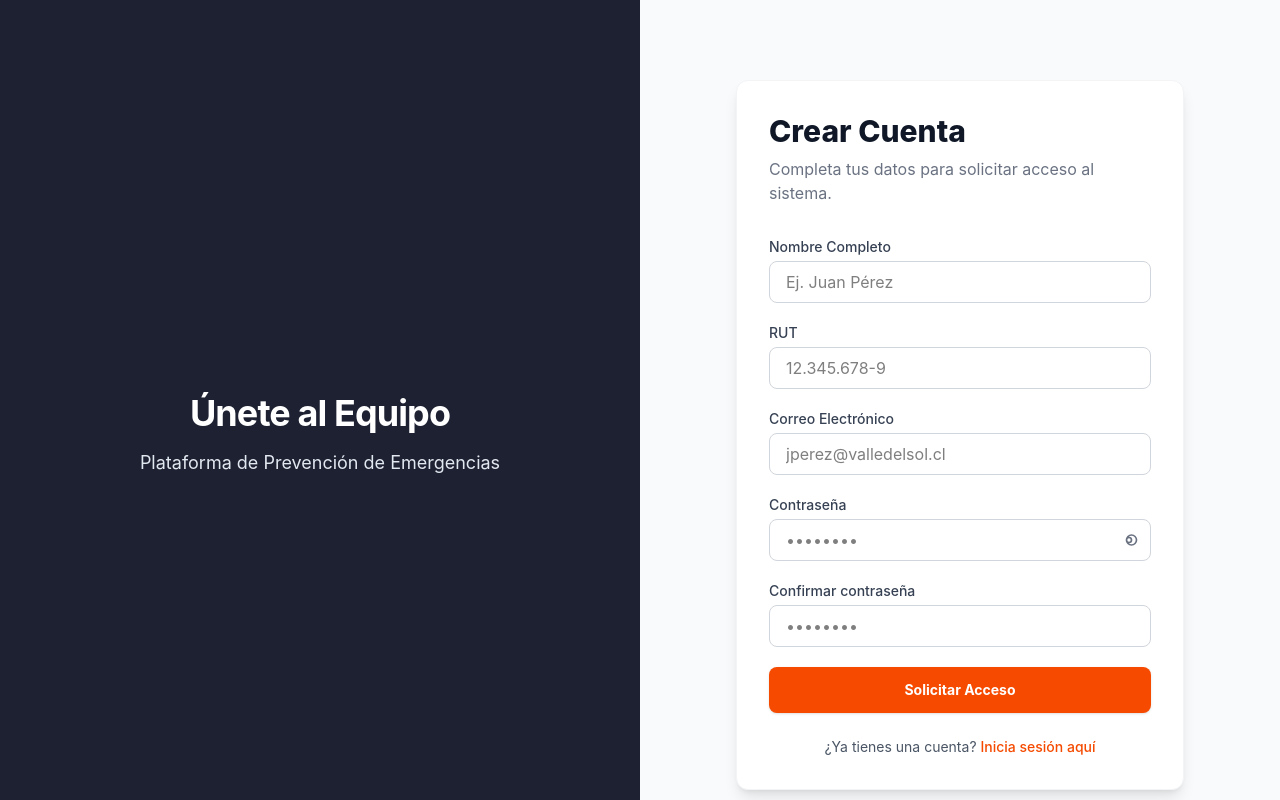
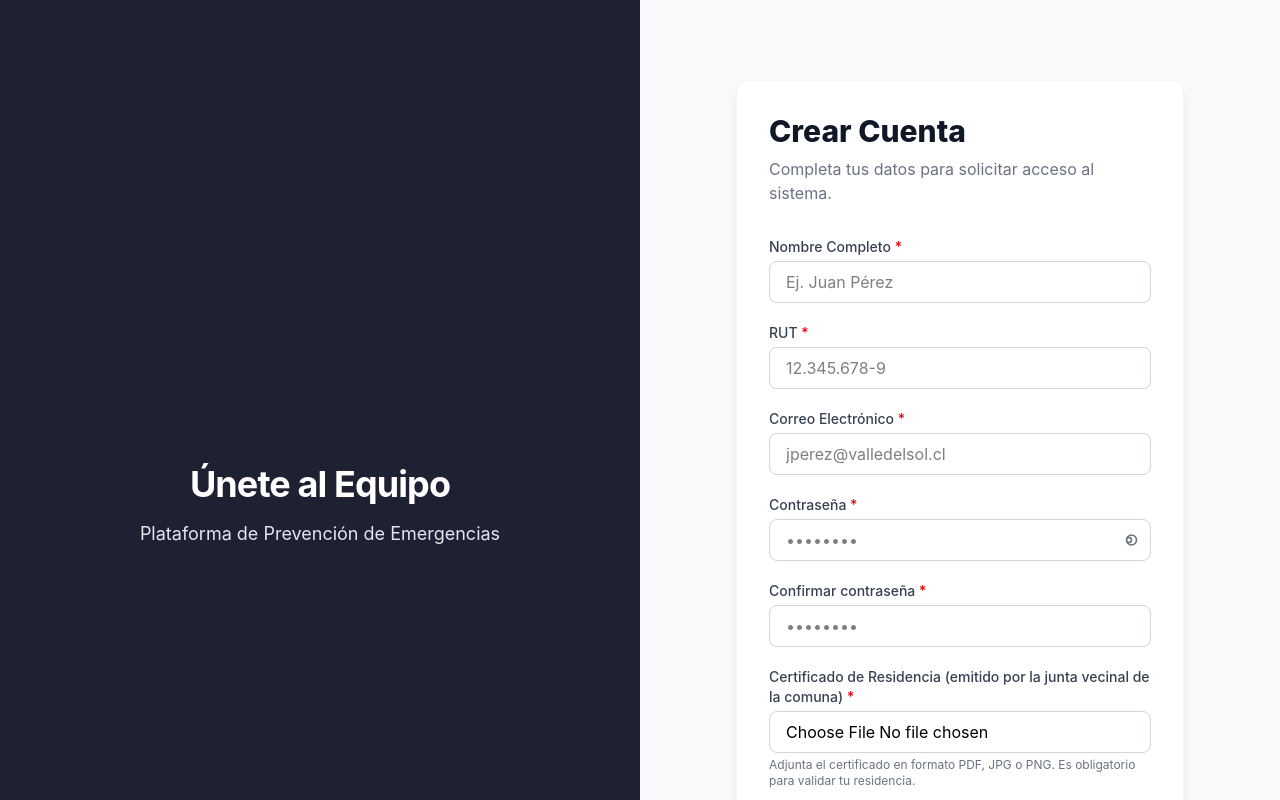
Before and after one commit to Rodri1988/Proyecto-Municipalidad-Valle-del-Sol, a React (Vite) app in the folder Sigi_Front/: page /registro in a window 1280 px wide. Shown: the top 800 px of the page. Built offline with nearby package versions, Linux system fonts and the light colour scheme.

Commit message:
modificacion en el formulario de registro

```diff
--- a/Sigi_Front/src/pages/Register.jsx
+++ b/Sigi_Front/src/pages/Register.jsx
@@ -4,6 +4,11 @@ import { useState } from 'react';
 import { Link } from 'react-router-dom';
 
 export default function Register() {
+  // Estado para el valor de la contraseña y su confirmación
+  const [password, setPassword] = useState("");
+  const [confirmPassword, setConfirmPassword] = useState("");
+  // Estado para mostrar el error si las contraseñas no coinciden
+  const [passwordError, setPasswordError] = useState("");
   // Estado para mostrar un spinner o deshabilitar el botón mientras se envía el formulario
   const [isLoading, setIsLoading] = useState(false);
   // Estado para mostrar o no la contraseña. Así el usuario puede ver lo que escribe si lo necesita.
@@ -13,6 +18,12 @@ export default function Register() {
   // Simulamos una llamada a la API y deshabilitamos el botón mientras tanto.
   const handleSubmit = (e) => {
     e.preventDefault();
+    // Validamos que las contraseñas coincidan antes de continuar
+    if (password !== confirmPassword) {
+      setPasswordError("Las contraseñas no coinciden");
+      return;
+    }
+    setPasswordError("");
     setIsLoading(true);
     setTimeout(() => {
       setIsLoading(false);
@@ -48,9 +59,10 @@ export default function Register() {
           </div>
 
           <form onSubmit={handleSubmit} className="space-y-5">
+
             <div>
               <label htmlFor="fullName" className="block text-sm font-medium text-gray-700 mb-1">
-                Nombre Completo
+                Nombre Completo <span className="text-red-600">*</span>
               </label>
               <input
                 id="fullName"
@@ -62,7 +74,7 @@ export default function Register() {
             </div>
             <div>
               <label htmlFor="rut" className="block text-sm font-medium text-gray-700 mb-1">
-                RUT
+                RUT <span className="text-red-600">*</span>
               </label>
               <input
                 id="rut"
@@ -74,7 +86,7 @@ export default function Register() {
             </div>
             <div>
               <label htmlFor="email" className="block text-sm font-medium text-gray-700 mb-1">
-                Correo Electrónico
+                Correo Electrónico <span className="text-red-600">*</span>
               </label>
               <input
                 id="email"
@@ -86,7 +98,7 @@ export default function Register() {
             </div>
             <div>
               <label htmlFor="password" className="block text-sm font-medium text-gray-700 mb-1">
-                 Contraseña
+                 Contraseña <span className="text-red-600">*</span>
               </label>
               {/*
                 Este bloque nos permite alternar la visibilidad de la contraseña.
@@ -97,6 +109,8 @@ export default function Register() {
                   id="password"
                   type={showPassword ? "text" : "password"}
                   required
+                  value={password}
+                  onChange={e => setPassword(e.target.value)}
                   className="w-full px-4 py-2 border border-gray-300 rounded-lg focus:ring-2 focus:ring-orange-500 focus:border-orange-500 outline-none transition-all pr-10"
                   placeholder="••••••••"
                 />
@@ -118,16 +132,39 @@ export default function Register() {
             </div>
 
             <div>
-              <label htmlFor="password" className="block text-sm font-medium text-gray-700 mb-1">
-                Confirmar contraseña
+              <label htmlFor="confirmPassword" className="block text-sm font-medium text-gray-700 mb-1">
+                Confirmar contraseña <span className="text-red-600">*</span>
               </label>
               <input
-                id="password"
+                id="confirmPassword"
                 type="password"
                 required
+                value={confirmPassword}
+                onChange={e => setConfirmPassword(e.target.value)}
                 className="w-full px-4 py-2 border border-gray-300 rounded-lg focus:ring-2 focus:ring-orange-500 focus:border-orange-500 outline-none transition-all"
                 placeholder="••••••••"
               />
+              {passwordError && (
+                <p className="text-red-600 text-xs mt-1">{passwordError}</p>
+              )}
+            </div>
+             {/*
+              Solicitamos el certificado de residencia emitido por la junta vecinal de la comuna.
+              Esto nos permite rastrear y validar a los usuarios, ayudando a prevenir el mal uso de la plataforma (por ejemplo, denuncias falsas).
+            */}
+            <div>
+              <label htmlFor="certificadoResidencia" className="block text-sm font-medium text-gray-700 mb-1">
+                Certificado de Residencia (emitido por la junta vecinal de la comuna) <span className="text-red-600">*</span>
+              </label>
+              <input
+                id="certificadoResidencia"
+                name="certificadoResidencia"
+                type="file"
+                accept="application/pdf,image/*"
+                required
+                className="w-full px-4 py-2 border border-gray-300 rounded-lg focus:ring-2 focus:ring-orange-500 focus:border-orange-500 outline-none transition-all bg-white"
+              />
+              <p className="text-xs text-gray-500 mt-1">Adjunta el certificado en formato PDF, JPG o PNG. Es obligatorio para validar tu residencia.</p>
             </div>
 
             <button
```
